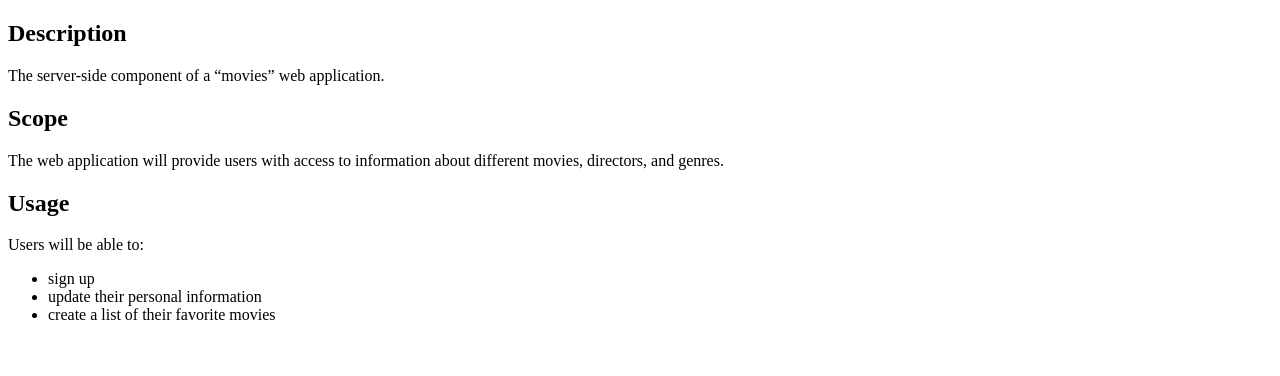
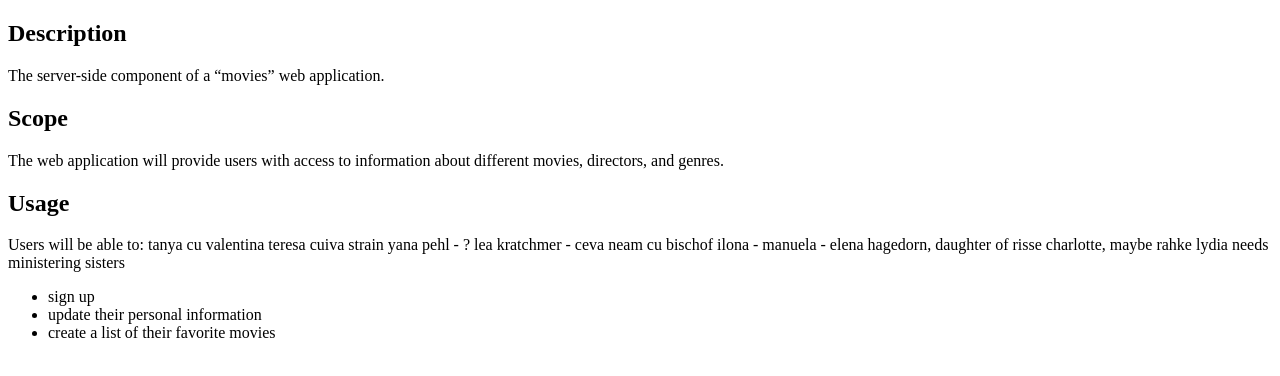
Before and after one commit to tiffany27cj/movie_api, a website: page public/documentation.html in a window 1280 px wide. Drawn offline with Linux system fonts and the light colour scheme.

Commit message:
Update documentation.html
Added some personal notes I later deleted

```diff
--- a/public/documentation.html
+++ b/public/documentation.html
@@ -13,7 +13,27 @@
     <p>The web application will provide users with access to information about different movies, directors, and genres.</p>
 
     <h2>Usage</h2>
-    <p>Users will be able to:</p>
+    <p>Users will be able to:
+
+
+tanya cu valentina
+
+teresa cuiva strain
+
+yana pehl - ?
+
+lea kratchmer - ceva neam cu bischof
+
+ilona -
+
+manuela - elena hagedorn, daughter of risse charlotte, maybe rahke
+
+lydia needs ministering sisters
+
+
+
+
+    </p>
         <ul>
             <li>sign up</li>
             <li>update their personal information</li>
```
